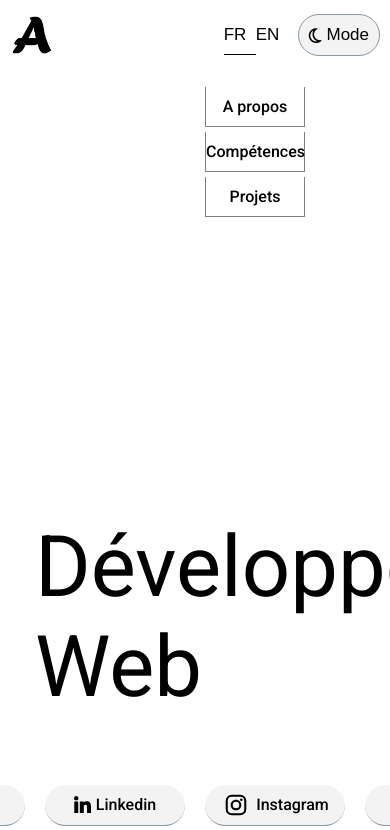
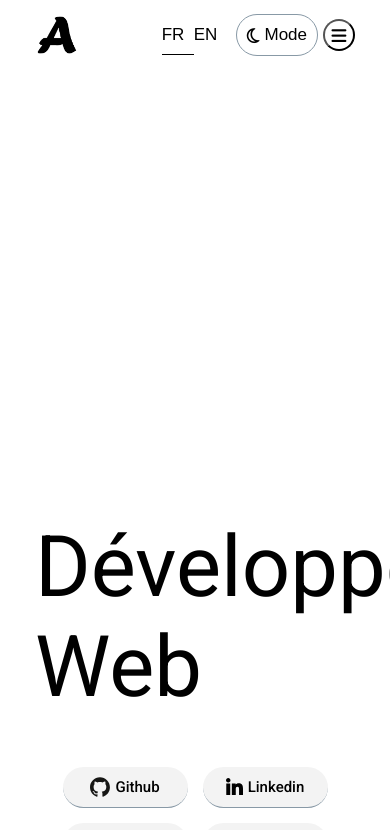
Before and after one commit to AvirKarakitsos/REACT_portfolio_2025, a React (Vite) app: page / in a window 390 px wide. Shown: the top 830 px of the page. Built offline with nearby package versions, Linux system fonts and the light colour scheme.

Commit message:
feat: responsive media query under 768px part 2

```diff
--- a/src/Components/Header.tsx
+++ b/src/Components/Header.tsx
@@ -29,8 +29,8 @@ function Header() {
 
 			<nav className={styles.navbar}>
 				<ul className={!open
-					? `${styles.listNavbar} ${styles.anchor}`
-					: `${styles.listNavbar} ${styles.anchor} ${styles.slide} ${theme === "light" ? "bg-light-1" : "bg-darker-2"}`}>
+					? `${styles.listNavbar}  ${styles.anchor} ${theme === "light" ? "bg-light-1" : "bg-darker-2"}`
+					: `${styles.listNavbar}  ${styles.anchor} ${styles.slide} ${theme === "light" ? "bg-light-1" : "bg-darker-2"}`}>
 					<li><a className="no-decoration" href='#about-me'>{translate(lang).header.about}</a></li>
 					<li><a className="no-decoration" href='#skill'>{translate(lang).header.skill}</a></li>
 					<li><a className="no-decoration" href='#project'>{translate(lang).header.projects}</a></li>
@@ -50,7 +50,7 @@ function Header() {
 					}
 					<li className={styles.buttonContainer}>
 						<button
-							className={`${styles.button} bg-dark`}
+							className={`${styles.button}`}
 							onClick={() => setOpen((value) => !value)}
 						>
 							<i className="fa-solid fa-bars"></i>
--- a/src/assets/styles/Header.module.css
+++ b/src/assets/styles/Header.module.css
@@ -50,7 +50,6 @@
     align-items: center;
     column-gap: 5px;
     list-style-type: none;
-    background-color: var(--color-grey);
     border-radius: 30px;
 }
 
@@ -80,38 +79,43 @@
     .header {
           padding: 0 35px;
     }
-
 }
 
-@media screen and (max-width: 750px) {
-    .header {
-        padding: 0 10px;
+@media screen and (max-width: 768px) {
+
+    .navbar {
+        position: absolute;
+        top: 0;
+        left: auto;
+        right: 0;
+    }
+
+    .buttonContainer {
+        display: block;
     }
 
     .anchor {
         position: absolute;
-        top: 52px;
-        right: -10px;
+        top: 70px;
+        right: 0px;
         display: flex;
         flex-direction: column;
         justify-content: center;
         align-items: center;
         row-gap: 5px;
         list-style-type: none;
-        transform: translateX(100%);
+        transform: translateX(110px);
         transition: transform 1000ms;
     }
 
     .slide {
-        transform: translateX(0);
+         transform: translateX(0px);
     }
 
     .anchor li {
-        width: 100px;
-        padding: 10px 0;
+        min-width: 100px;
+        padding: 10px;
         text-align: center;
-        border: 1px solid grey;
-        border-top: 0;
         z-index: 50;
     }
 
--- a/src/assets/styles/Main.module.css
+++ b/src/assets/styles/Main.module.css
@@ -65,9 +65,11 @@
     position: relative;
     height: 10%;
     display: flex;
+    flex-wrap: wrap;
     justify-content: center;
     align-items: center;
     list-style-type: none;
+    gap: 15px;
 }
 
 .linkItem{
@@ -195,6 +197,22 @@
 }
 
 @media screen and (max-width: 768px) {
+    .linkItem{
+        position: static;
+    }
+
+    .link{
+        height: 40px;
+        width: 125px;
+        column-gap: 5px;
+        font-size: 15px;
+        font-weight: 500;
+    }
+    .link1, .link2, .link3, .link4 {
+        animation: none;
+    }
+
+
     .subtitleProject {
         width: 100%;
     }
```
